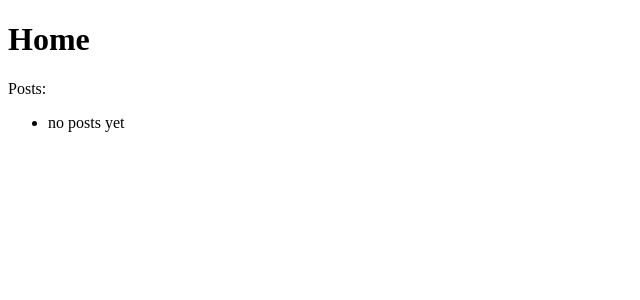
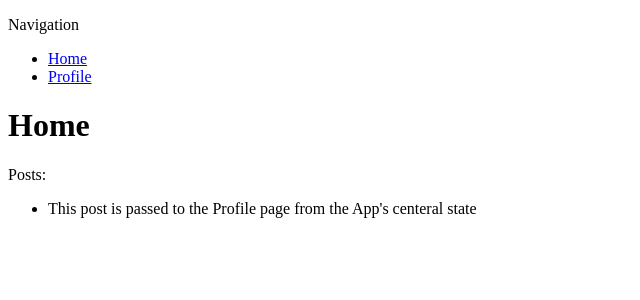
Before and after one commit to mfigurski80/media, a React (Create React App) app in the folder front/: page / in a window 1280 px wide. Shown: the top 300 px of the page, without its empty margins (0-640 px from the left). Built offline with nearby package versions, Linux system fonts and the light colour scheme; no server answers.

Commit message:
Moved state to App, added main links

```diff
--- a/front/package.json
+++ b/front/package.json
@@ -7,8 +7,11 @@
     "gulp-cli": "^2.0.1",
     "react": "^16.6.3",
     "react-dom": "^16.6.3",
+    "react-redux": "^6.0.0",
     "react-router-dom": "^4.3.1",
-    "react-scripts": "^2.1.3"
+    "react-scripts": "^2.1.3",
+    "redux": "^4.0.1",
+    "redux-devtools": "^3.5.0"
   },
   "scripts": {
     "start": "react-scripts start",
--- a/front/src/App.js
+++ b/front/src/App.js
@@ -13,15 +13,28 @@ import Profile from './views/Profile';
 export default class App extends Component {
   constructor(props) {
     super(props);
+    this.state = {
+      posts: [{"content":"This post is passed to the Profile page from the App's centeral state"}]
+    }
   }
 
   render() {
     return (
       <Router>
         <div> {/* Router can only have one child, so need this to wrap */}
+          <nav> {/* Rudimentary demo nav: TODO replace it */}
+            <p>Navigation</p>
+            <ul>
+              <li><Link to="/">Home</Link></li>
+              <li><Link to="/profile">Profile</Link></li>
+            </ul>
+          </nav>
+
           <Switch> {/* Render only first match */}
 
-            <Route exact path="/" component={Home} />
+            <Route exact path="/" render={(props) =>
+              <Home {...props} posts={this.state.posts}/>
+            }/>
             <Route path="/profile" component={Profile} />
 
           </Switch>
--- /dev/null
+++ b/front/src/css/base.css
@@ -0,0 +1,3 @@
+* {
+  margin: 0;
+  padding: 0; }
--- a/front/src/index.js
+++ b/front/src/index.js
@@ -3,6 +3,7 @@ import ReactDOM from 'react-dom';
 
 import App from './App';
 import * as serviceWorker from './serviceWorker';
+// import './css/base.css';
 
 ReactDOM.render((
   <App />
--- a/front/src/views/Home.js
+++ b/front/src/views/Home.js
@@ -1,28 +1,14 @@
 import React, { Component } from 'react';
 
 export default class Home extends Component {
-  constructor(props) {
-    super(props);
-    this.state = {
-      posts: [{"title":"no posts yet"}]
-    }
-  }
-
-  componentDidMount() {
-    fetch('/posts')
-      .then(res => res.json())
-      .then(posts => this.setState({ posts }))
-      .catch(err => console.log(err));
-  }
-
   render() {
     return (
       <div>
         <h1>Home</h1>
         <p>Posts:</p>
         <ul>
-          {this.state.posts.map((post) =>
-            <li>{post.title}</li>
+          {this.props.posts.map((post, index) =>
+            <li key={index}>{post.content}</li>
           )}
         </ul>
       </div>
--- a/front/src/views/Profile.js
+++ b/front/src/views/Profile.js
@@ -5,7 +5,7 @@ export default class Profile extends Component {
     super(props);
     this.state = {
       user: {
-
+        name: 'default'
       }
     }
 
```
Also changed, not shown: 2 other files (tests, documents, lock files or other folders).
